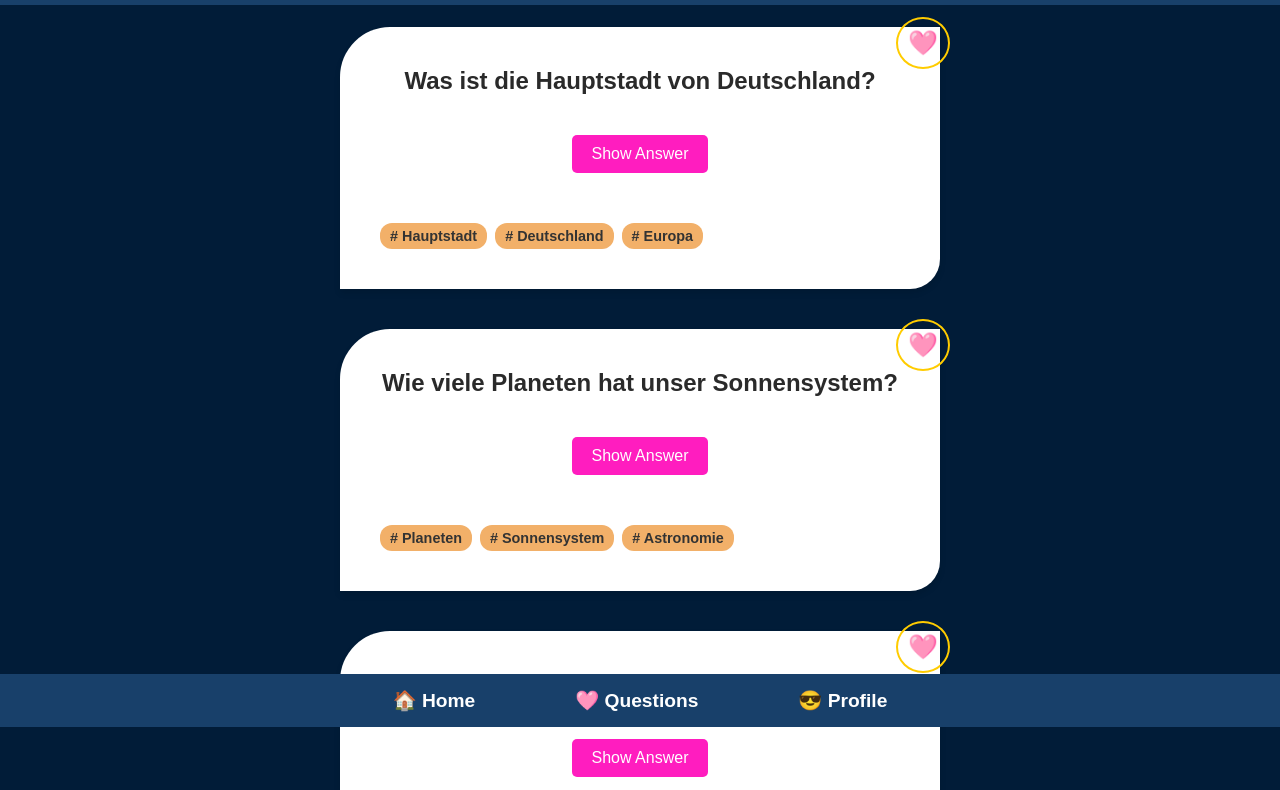
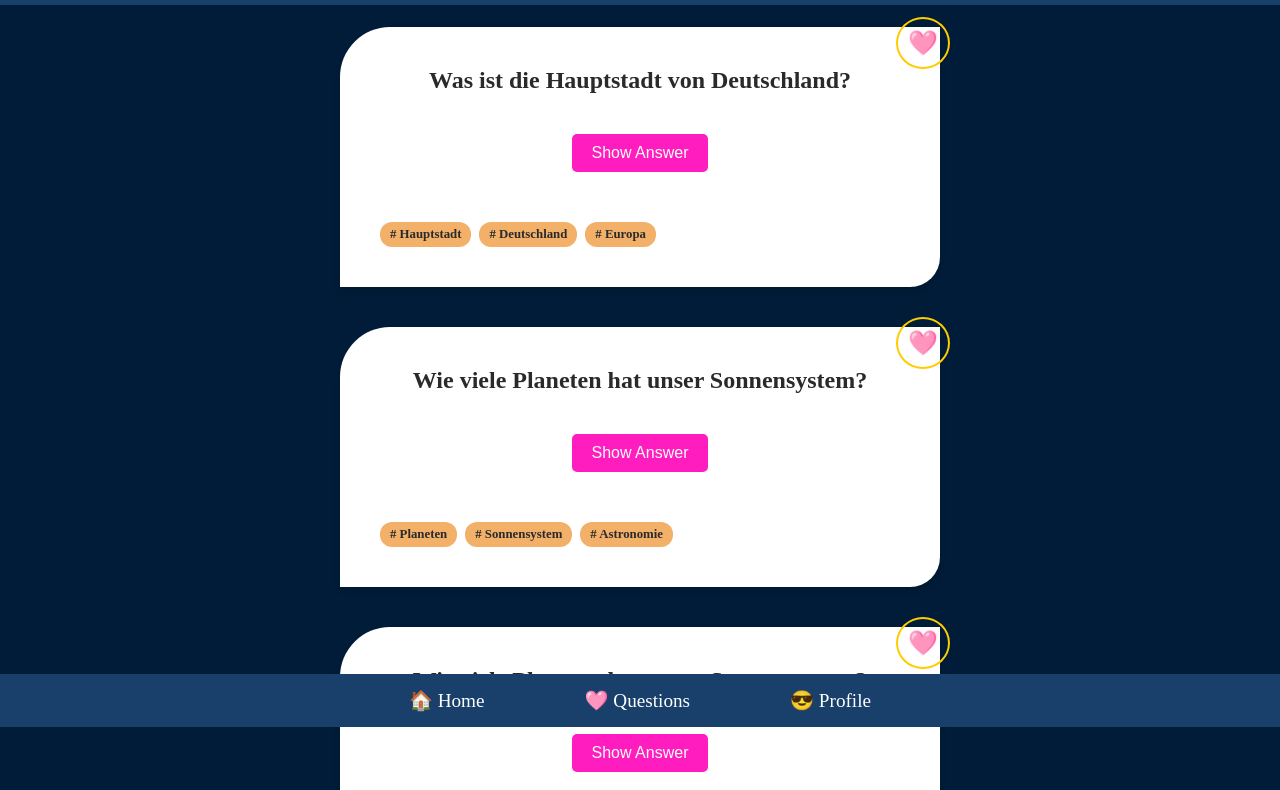
Before and after one commit to ana-nova/quiz-app, a plain HTML site: page bookmark.html in a window 1280 px wide. Shown: the part 73-863 px from the top of the page. Drawn offline with Linux system fonts and the light colour scheme.

Commit message:
add root.css as my styleguide

```diff
--- a/bookmark.html
+++ b/bookmark.html
@@ -4,7 +4,7 @@
     <meta charset="UTF-8" />
     <meta name="viewport" />
     <title>Quiz App</title>
-    <link rel="stylesheet" href="css/styles.css">
+    <link rel="stylesheet" href="css/global.css">
   </head>
   <body>
     <!-- Header -->
--- /dev/null
+++ b/css/bookmark.css
@@ -0,0 +1,22 @@
+.bookmark-btn {
+    background: none;
+    border: none;
+    font-size: 1.5rem;
+    cursor: pointer;
+    position: absolute; /* Absolut innerhalb der Card positionieren */
+    top: 0px; /* Abstand vom oberen Rand */
+    right: 0px; /* Abstand vom rechten Rand */
+  }
+
+  .bookmark-btn-one {
+    background: none;
+    border: none;
+    cursor: pointer;
+    position: absolute; /* Absolut innerhalb der Card positionieren */
+    top: -10px; /* Abstand vom oberen Rand */
+    right: -10px; /* Abstand vom rechten Rand */
+    border: 2px solid #ffcc00; /* Dicke und Farbe der Border */
+    border-radius: 50%; /* Macht die Border rund */
+    font-size: 1.5rem; /* Größe des Icons */
+    padding: 10px; /* Abstand innerhalb des Kreises */
+  }
--- /dev/null
+++ b/css/footer.css
@@ -0,0 +1,21 @@
+  /* Footer-Styling */
+  .footer {
+    background-color: var(--color-footer-backround);
+    padding: 15px 0;
+    position: fixed;
+    bottom: 0;
+    width: 100%;
+    text-align: center;
+  }
+
+  .footer-nav {
+    display: flex;
+    justify-content: center;
+    gap: 100px;
+  }
+
+  .nav-link {
+    color: var(--color-primary-text);
+    text-decoration: none;
+    font-size: var(--nav-size);
+  }
--- /dev/null
+++ b/css/global.css
@@ -0,0 +1,21 @@
+@import "./footer.css";
+@import "./header.css";
+@import "./bookmark.css";
+@import "./quiz-card.css";
+@import "./quiz-button.css";
+@import "./root.css";
+
+*::before,
+*::after {
+  box-sizing: border-box;
+}
+
+/* Grundlegendes Styling */
+body {
+    margin: 0;
+    font-family: 'Times New Roman', Times, serif;
+    background-color: var(--color-primary-backround);
+    display: flex;
+    flex-direction: column;
+    align-items: center;
+  }
--- /dev/null
+++ b/css/header.css
@@ -0,0 +1,15 @@
+  /* Header */
+  .header {
+    background-color: var(--color-header-backround);
+    color: var(--color-primary-text);
+    padding: 20px;
+    width: 100%;
+    text-align: center;
+    position: fixed;
+    z-index: 1000;
+  }
+
+  .header__title {
+    margin: 0;
+    font-size: var(--title-size);
+  }
--- /dev/null
+++ b/css/quiz-button.css
@@ -0,0 +1,23 @@
+/* Button Styling */
+.show-answer-btn {
+  margin-bottom: auto; /* Der untere Rand des Buttons passt sich an */
+  margin-top: var(--button-margin-top); /* Abstand zwischen der Antwort und dem Button */
+  padding: var(--button-padding); /* Innenabstand des Buttons */
+  background-color: var(--color-quiz-button); /* Hintergrundfarbe des Buttons */
+  color: var(--color-primary-text); /* Textfarbe des Buttons */
+  border: none; /* Keine Rahmen um den Button */
+  border-radius: 5px; /* Leicht abgerundete Ecken des Buttons */
+  cursor: pointer; /* Zeigt den Mauszeiger als Hand an */
+  font-size: var(--quiz-button-size); /* Schriftgröße des Buttons */
+  width: auto; /* Breite des Buttons passt sich dem Inhalt an */
+}
+
+  /* Answer initially hidden */
+  .hidden {
+    display: none;
+  }
+
+
+  .show-answer-btn:hover {
+    background-color: #efa6da;
+  }
--- /dev/null
+++ b/css/quiz-card.css
@@ -0,0 +1,52 @@
+/* Quiz Container */
+.quiz-container {
+  width: 100%; /* Der Container nimmt die gesamte Breite ein */
+  max-width: 600px; /* Begrenzung der maximalen Breite auf 600px */
+  padding-top: 100px; /* Abstand oben im Container, z.B. unter dem Header */
+  padding-bottom: 60px; /* Abstand unten im Container, z.B. vor dem Footer */
+}
+
+/* Quiz Card */
+.quiz-card {
+  background-color: var(--color-card-backround); /* Hintergrundfarbe der Karte */
+  box-shadow: 0 4px 6px rgba(0, 0, 0, 0.1); /* Schattierung um die Karte herum */
+  padding: var(--card-padding); /* Padding innerhalb der Karte */
+  margin-bottom: var(--card-margin-bottom); /* Abstand zwischen den einzelnen Karten */
+  text-align: center; /* Text wird zentriert */
+  position: relative; /* Position für die Tags (wenn absolut positioniert) */
+  display: flex; /* Flexbox für Layout innerhalb der Karte */
+  flex-direction: column; /* Elemente werden vertikal angeordnet */
+  justify-content: space-between; /* Verteilung der Elemente innerhalb der Karte */
+  height: 100%; /* Die Karte nimmt die volle Höhe des Containers ein */
+  border-radius: 50px 0 30px 0; /* Abgerundete Ecken: oben links und unten rechts */
+}
+
+.quiz-question {
+  font-size: var(--quiz-text-size); /* Schriftgröße der Frage */
+  color: var(--color-quiz-text); /* Textfarbe der Frage */
+  margin: 0 0 var(--question-margin-bottom) 0; /* Abstand nach unten zur nächsten Komponente */
+}
+
+.quiz-answer {
+  font-size: 1.2rem; /* Schriftgröße der Antwort */
+  color: var(--color-quiz-text); /* Textfarbe der Antwort */
+  margin: var(--answer-margin); /* Abstand um die Antwort herum */
+  transition: opacity 0.3s ease; /* Glatte Übergänge bei der Änderung der Sichtbarkeit */
+}
+
+/* Styling der Tags */
+.quiz-tags {
+  display: flex; /* Flexbox zur Anordnung der Tags */
+  flex-wrap: wrap; /* Tags umbrechen, wenn der Platz nicht reicht */
+  gap: var(--tag-gap); /* Abstand zwischen den einzelnen Tags */
+  margin-top: var(--tags-margin-top); /* Abstand zwischen dem Hauptinhalt der Karte und den Tags */
+}
+
+.tag {
+  background-color: var(--color-tags); /* Hintergrundfarbe der Tags */
+  color: var(--color-quiz-text); /* Textfarbe der Tags */
+  padding: 5px 10px; /* Innenabstand innerhalb der Tags */
+  border-radius: 12px; /* Abgerundete Ecken der Tags */
+  font-size: var(--tags-size); /* Schriftgröße der Tags */
+  font-weight: bold; /* Fettschrift für die Tags */
+}
--- /dev/null
+++ b/css/root.css
@@ -0,0 +1,27 @@
+:root {
+    --color-primary-text: #ffffff;
+    --color-quiz-text: #2a2a2a;
+    --color-quiz-button: #ff1dbf;
+    --color-tags: #f2b069;
+    --color-card-backround: #ffffff;
+    --color-primary-backround: #011c38;
+    --color-header-backround: #18406a;
+    --color-footer-backround: #18406a;
+
+    --title-size: 2rem;
+    --nav-size: 1.2rem;
+    --quiz-text-size: 1.5rem;
+    --quiz-button-size: 1rem;
+    --tags-size: 0.8rem;
+
+        --card-padding: 40px; /* Padding innerhalb der Card */
+        --card-margin-bottom: 40px; /* Abstand zwischen den Cards */
+        --question-margin-bottom: 10px; /* Abstand zwischen Frage und Antwort */
+        --answer-margin: 10px 0; /* Abstand um die Antwort */
+        --tags-margin-top: 50px; /* Abstand zwischen Inhalt und Tags */
+        --tag-gap: 8px; /* Abstand zwischen den einzelnen Tags */
+        --button-margin-top: 30px; /* Abstand zwischen Antwort und Button */
+        --button-padding: 10px 20px; /* Padding innerhalb des Buttons */
+
+
+}
--- a/css/styles.css
+++ /dev/null
@@ -1,151 +0,0 @@
-/* Grundlegendes Styling */
-body {
-    margin: 0;
-    font-family: Arial, sans-serif;
-    background-color: #011c38;
-    display: flex;
-    flex-direction: column;
-    align-items: center;
-  }
-
-  /* Header */
-  .header {
-    background-color: #18406a;
-    color: white;
-    padding: 20px;
-    width: 100%;
-    text-align: center;
-    position: fixed;
-      z-index: 1000;
-  }
-
-  .header__title {
-    margin: 0;
-    font-size: 2rem;
-  }
-
-  /* Quiz Container */
-  .quiz-container {
-    width: 100%;
-    max-width: 600px;
-    padding-top: 100px;
-    padding-bottom: 60px;
-  }
-
-  .bookmark-btn {
-    background: none;
-    border: none;
-    font-size: 1.5rem;
-    cursor: pointer;
-    position: absolute; /* Absolut innerhalb der Card positionieren */
-    top: 0px; /* Abstand vom oberen Rand */
-    right: 0px; /* Abstand vom rechten Rand */
-  }
-
-  .bookmark-btn-one {
-    background: none;
-    border: none;
-    cursor: pointer;
-    position: absolute; /* Absolut innerhalb der Card positionieren */
-    top: -10px; /* Abstand vom oberen Rand */
-    right: -10px; /* Abstand vom rechten Rand */
-    border: 2px solid #ffcc00; /* Dicke und Farbe der Border */
-    border-radius: 50%; /* Macht die Border rund */
-    font-size: 1.5rem; /* Größe des Icons */
-    padding: 10px; /* Abstand innerhalb des Kreises */
-  }
-
-  /* Quiz Card */
-  .quiz-card {
-    background-color: white;
-    box-shadow: 0 4px 6px rgba(0, 0, 0, 0.1);
-    padding: 40px;
-    margin-bottom: 40px;
-    text-align: center;
-    position: relative; /* Ermöglicht die Positionierung der Tags innerhalb der Card */
-    display: flex;
-    flex-direction: column;
-    justify-content: space-between; /* Platzierung von Button und Tags */
-    height: 100%; /* Die Card füllt den Container vollständig */
-    border-radius: 50px 0 30px 0; /* Ändert die linke obere und untere Ecke */
-  }
-
-  .quiz-question {
-    font-size: 1.5rem;
-    color: #2a2a2a;
-    margin: 0 0 10px 0;
-  }
-
-  .quiz-answer {
-    font-size: 1.2rem;
-    color: #4a4a4a;
-    margin: 10px 0;
-    transition: opacity 0.3s ease;
-  }
-
-  .show-answer-btn {
-    margin-bottom: auto; /* Schiebt die Tags nach unten */
-    margin-top: 30px;
-  }
-
-  /* Styling der Tags */
-  .quiz-tags {
-    display: flex;
-    flex-wrap: wrap;
-    gap: 8px;
-    margin-top: 50px; /* Stellt sicher, dass ein Abstand zu vorherigen Inhalten besteht */
-  }
-
-  .tag {
-    background-color: #f2b069; /* Farbe der Tags */
-    color: #333;
-    padding: 5px 10px;
-    border-radius: 12px;
-    font-size: 0.9rem;
-    font-weight: bold;
-  }
-
-  /* Answer initially hidden */
-  .hidden {
-    display: none;
-  }
-
-  /* Button Styling */
-  .show-answer-btn {
-    padding: 10px 20px;
-    background-color: #ff1dbf;
-    color: white;
-    border: none;
-    border-radius: 5px;
-    cursor: pointer;
-    font-size: 1rem;
-    width: auto; /* Breite passt sich an den Text an */
-  }
-
-  .show-answer-btn:hover {
-    background-color: #efa6da;
-  }
-
-  /* Footer-Styling */
-.footer {
-    background-color: #18406a;
-    color: white;
-    padding: 15px 0;
-    position: fixed;
-    bottom: 0;
-    width: 100%;
-    text-align: center;
-  }
-
-  .footer-nav {
-    display: flex;
-    justify-content: center;
-    gap: 100px;
-  }
-
-  .nav-link {
-    color: white;
-    text-decoration: none;
-    font-size: 1.2rem;
-    font-weight: bold;
-  }
```
Also changed, not shown: index.html (+1 -1 lines), profile.html (+1 -1 lines).
